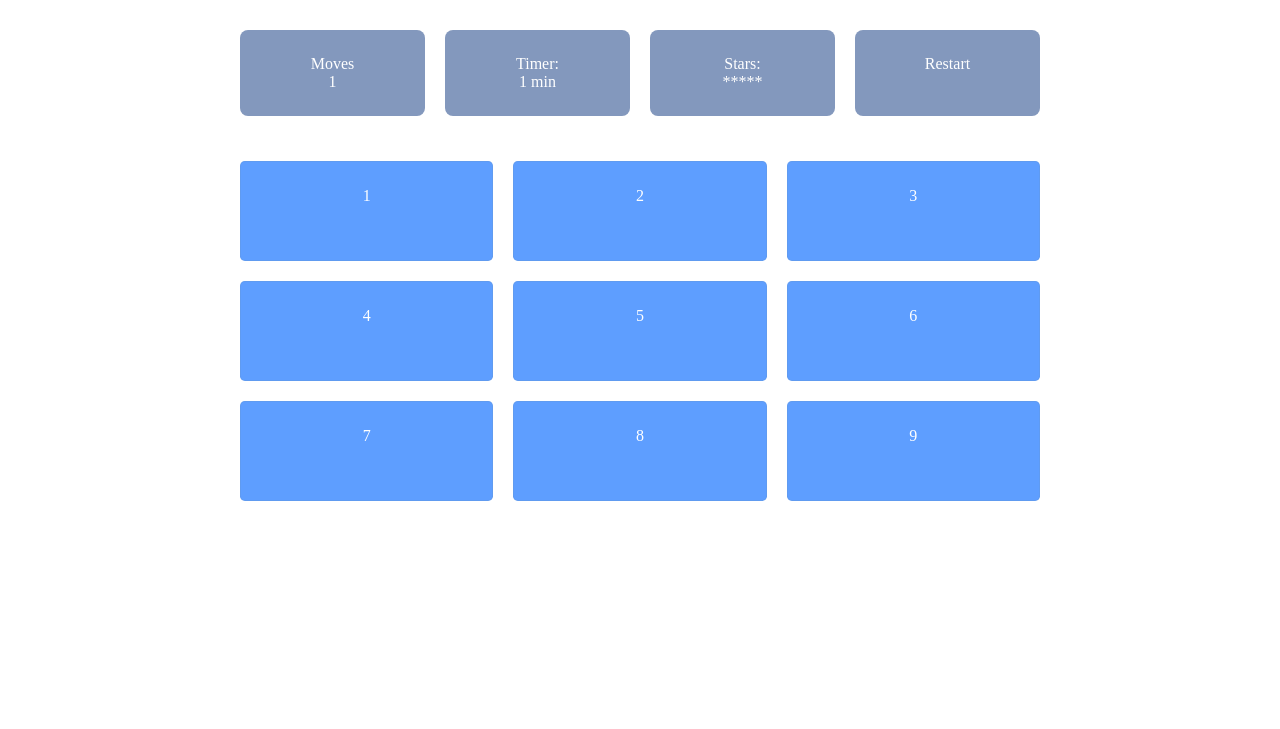
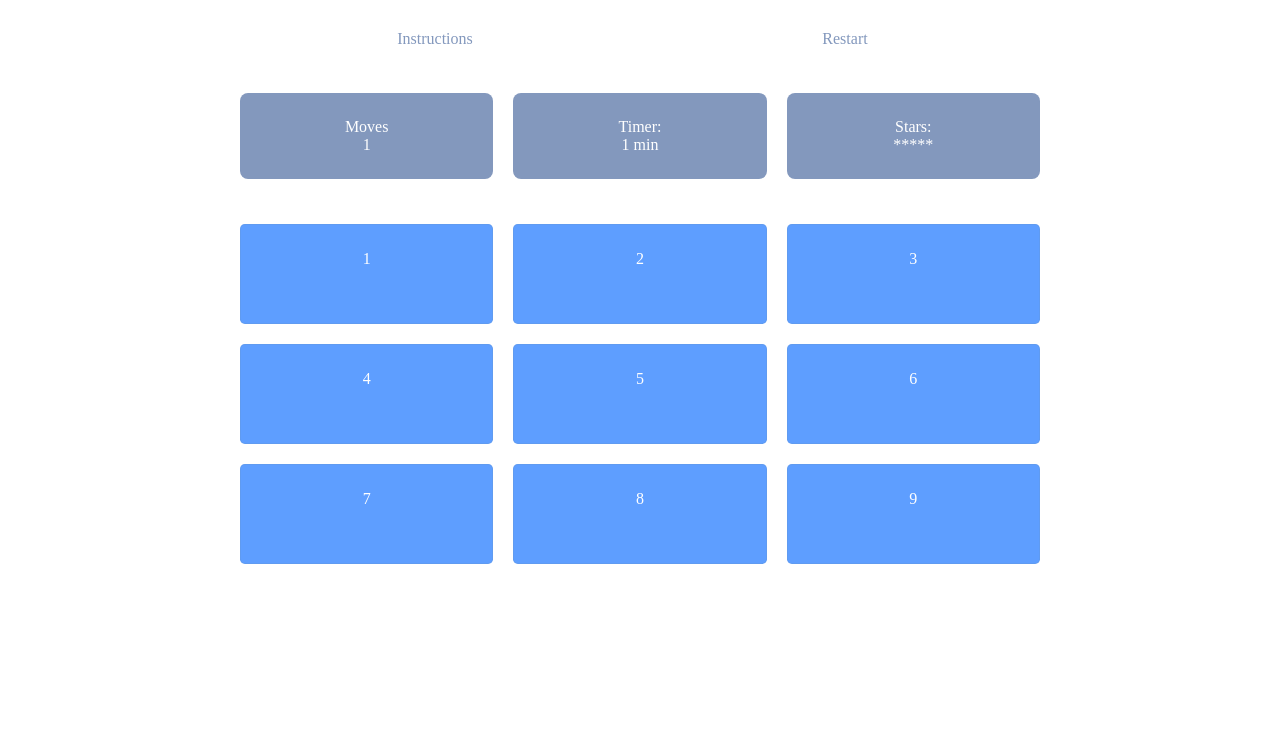
Before and after one commit to sagecodes/memory-game, a plain HTML site: page index.html in a window 1280 px wide. Shown: the part 73-802 px from the top of the page. Drawn offline with Linux system fonts and the light colour scheme.

Commit message:
add instruction and restart links | Center title | comment CSS

```diff
--- a/css/style.css
+++ b/css/style.css
@@ -1,3 +1,6 @@
+/* General Styles
+===================================================================== */
+
 .grid {
     max-width: 800px;
     margin: 45px auto;
@@ -7,14 +10,54 @@
 
 }
 
+/* Title
+===================================================================== */
+
+.game-title {
+    text-align: center;
+}
+
+/* Instructions and restart
+===================================================================== */
+
+.instruct-grid {
+    grid-template-columns: 1fr 1fr;
+    grid-template-rows: auto;
+}
+
+.btn {
+    text-align: center;
+}
+.btn a{
+    text-decoration: none;
+    color: #8398bd;
+    padding: 20px 20px;
+}
+
+/* Score and stats
+===================================================================== */
+
+
+.score-grid {
+    grid-template-columns: 1fr 1fr 1fr;
+    grid-template-rows: auto;
+}
+
+.stats {
+    color: #fff;
+    text-align: center;
+    padding: 25px;
+    background:#8398bd;
+    border-radius: 0.5em;
+}
+
+
+/* Cards
+===================================================================== */
+
 .card-grid {
     grid-template-columns: 1fr 1fr 1fr;
     grid-template-rows: 100px 100px 100px 100px;
-}
-
-.score-grid {
-    grid-template-columns: 1fr 1fr 1fr 1fr;
-    grid-template-rows: auto;
 }
 
 .card {
@@ -25,27 +68,3 @@
     border: solid 1px rgba(110,133,156,0.15);
     border-radius: 0.3em;
 }
-
-.score {
-    color: #fff;
-    text-align: center;
-    padding: 25px;
-    background:#8398bd;
-    border-radius: 0.5em;
-}
-
-.timer {
-    color: #fff;
-    text-align: center;
-    padding: 25px;
-    background: #8398bd;
-    border-radius: 0.5em;
-}
-
-.stars {
-    color: #fff;
-    text-align: center;
-    padding: 25px;
-    background:#8398bd;
-    border-radius: 0.5em;
-}
--- a/index.html
+++ b/index.html
@@ -7,13 +7,17 @@
 </head>
 <body>
 
-<h1>Test your mind</h1>
+<h1 class="game-title">Test your mind</h1>
+
+<div class="grid instruct-grid">
+    <div class="btn"><a href="">Instructions</a></div>
+    <div class="btn"><a href="">Restart</a></div>
+</div>
 
 <div class="grid score-grid">
-    <div class="score">Moves <br>1</div>
-    <div class="timer">Timer: <br>1 min</div>
-    <div class="stars">Stars: <br> *****</div>
-    <div class="stars">Restart</div>
+    <div class="stats">Moves <br>1</div>
+    <div class="stats">Timer: <br>1 min</div>
+    <div class="stats">Stars: <br> *****</div>
 </div>
 
 <div class="grid card-grid">
```
